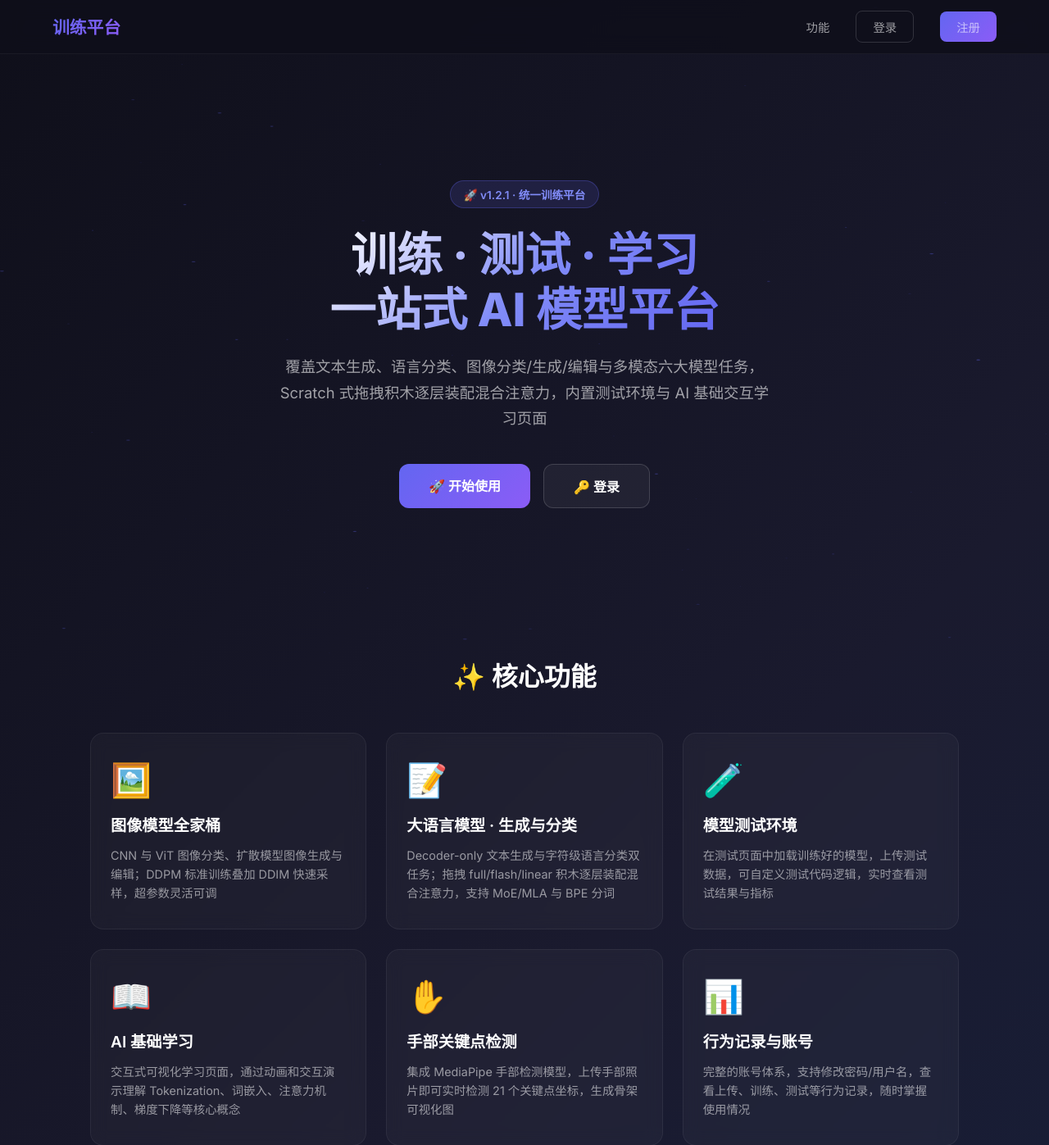
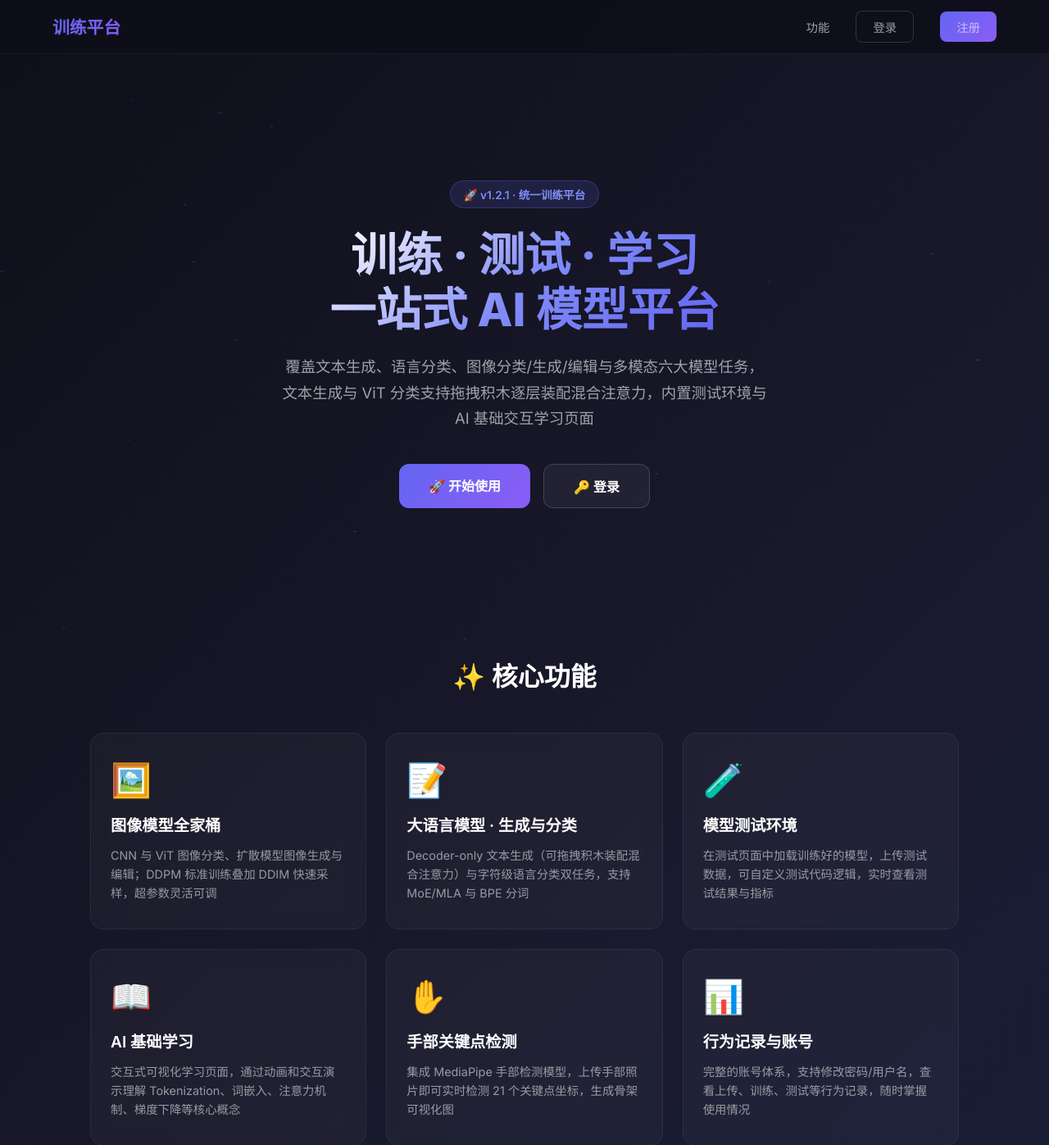
Before and after one commit to fhz1206/AI_TRAINER, a Flask app: page /home in a window 1280 px wide. Shown: the top 1397 px of the page at 82% size. Run offline with Flask 3, Linux system fonts and the light colour scheme; parts of the project's set-up code (start-up, migrations or seed data) failed here and were passed over.

Commit message:
fix(train-ui): 清除混合注意力在非支持场景的文案泄露
全面审计结论：搭建器 DOM 已各归其位（LLM 搭建器在 textParams、
ViT 搭建器在 vitParams），其他页面无任何实例；剩余泄露为文案层——

- 语言分类 cls_attn 与多模态 mm_attn 下拉框此前标注「🧱 注意力积木」，
  但这两个模型仅支持统一注意力类型选择，不支持逐层混合计划；
  标签改为「统一注意力」消除误导
- 首页 hero 与 LLM 功能卡的卖点措辞把"拖拽积木装配混合注意力"
  写成覆盖全部任务的总括能力；现限定为文本生成与 ViT 分类支持

验证：渲染断言通过——cls_attn/mm_attn 标签已更新且无旧文案残留、
「启用混合注意力搭建器」全站仅文本生成与 ViT 分类两处、首页新措辞就位

Co-Authored-By: AtomCode (stealth/ox-alpha) <noreply@atomgit.com>

```diff
--- a/templates/homepage.html
+++ b/templates/homepage.html
@@ -221,7 +221,7 @@
     <section class="hero">
         <div class="hero-badge" id="versionBadge">🚀 加载中...</div>
         <h1>训练 · 测试 · 学习<br>一站式 AI 模型平台</h1>
-        <p>覆盖文本生成、语言分类、图像分类/生成/编辑与多模态六大模型任务，Scratch 式拖拽积木逐层装配混合注意力，内置测试环境与 AI 基础交互学习页面</p>
+        <p>覆盖文本生成、语言分类、图像分类/生成/编辑与多模态六大模型任务，文本生成与 ViT 分类支持拖拽积木逐层装配混合注意力，内置测试环境与 AI 基础交互学习页面</p>
         <div class="hero-actions">
             <a href="/register" class="hero-btn hero-btn-primary">🚀 开始使用</a>
             <a href="/login" class="hero-btn hero-btn-secondary">🔑 登录</a>
@@ -239,7 +239,7 @@
             <div class="feature-card">
                 <div class="feature-icon">📝</div>
                 <h3>大语言模型 · 生成与分类</h3>
-                <p>Decoder-only 文本生成与字符级语言分类双任务；拖拽 full/flash/linear 积木逐层装配混合注意力，支持 MoE/MLA 与 BPE 分词</p>
+                <p>Decoder-only 文本生成（可拖拽积木装配混合注意力）与字符级语言分类双任务，支持 MoE/MLA 与 BPE 分词</p>
             </div>
             <div class="feature-card">
                 <div class="feature-icon">🧪</div>
--- a/templates/index.html
+++ b/templates/index.html
@@ -476,7 +476,7 @@
                     <input type="number" id="cls_ff" value="256" min="64" step="64">
                 </div>
                 <div class="form-group">
-                    <label for="cls_attn">🧱 注意力积木</label>
+                    <label for="cls_attn">统一注意力</label>
                     <select id="cls_attn"></select>
                 </div>
             </div>
@@ -530,7 +530,7 @@
                     <input type="number" id="mm_seq_len" value="40" min="16" max="256">
                 </div>
                 <div class="form-group">
-                    <label for="mm_attn">🧱 注意力积木</label>
+                    <label for="mm_attn">统一注意力</label>
                     <select id="mm_attn"></select>
                 </div>
             </div>
```
